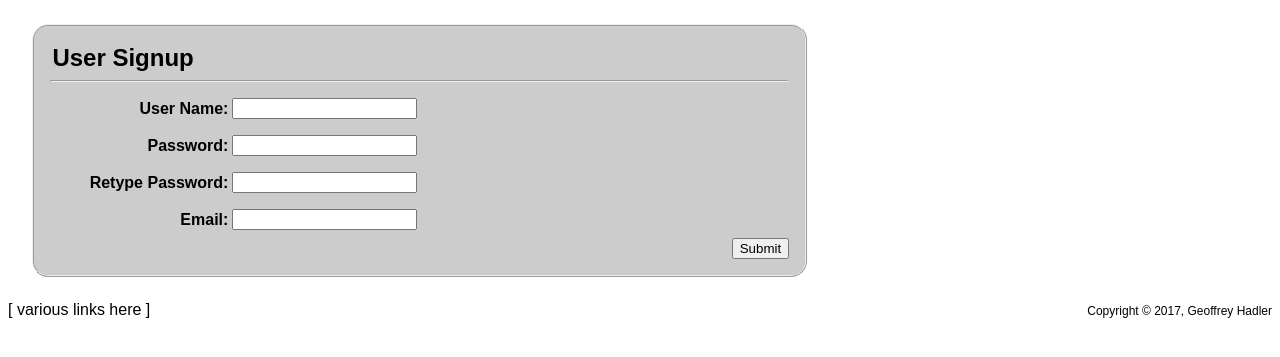
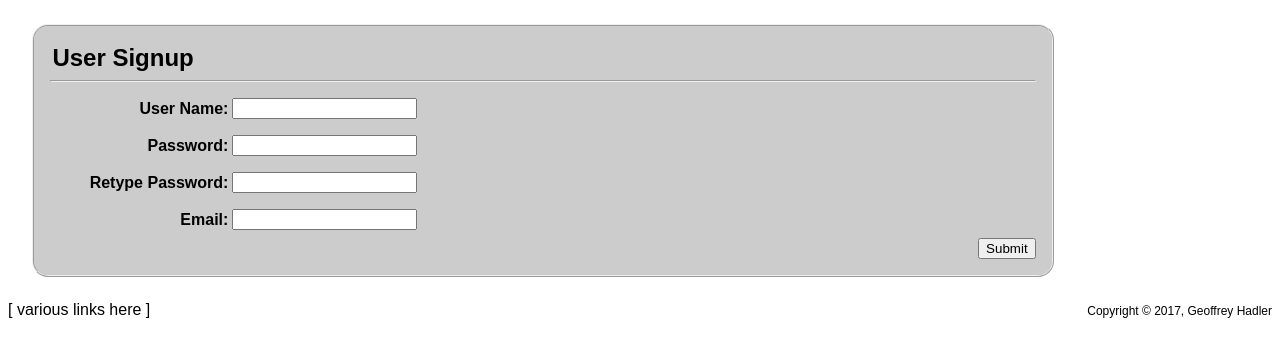
Before and after one commit to ghlaunchcode/user-signup, a Flask app: page / in a window 1280 px wide. Shown: the part 78-435 px from the top of the page. Run offline with Flask 2, Linux system fonts and the light colour scheme.

Commit message:
increase form width

```diff
--- a/templates/index.html
+++ b/templates/index.html
@@ -14,13 +14,11 @@
             border: 2pt ridge;
             border-radius: 1em;
             margin: .5em;
-            width: 60%;
+            width: 80%;
             padding: 1em;
         }
 
         .encapField {
-             /*table;*/
-
             width: 100%;
         }
 
@@ -28,7 +26,6 @@
             width: 100%;
             display:flex;
             flex-direction: row;
-            /*display: table-row;*/
             align-items: center;
             border-radius: .5em;
         }
@@ -45,7 +42,6 @@
             font-weight: bold;
             text-align: right;
             width: 16ch;
-            /*display: table-cell;*/
         }
 
         .msgError {
@@ -59,7 +55,6 @@
             font-weight: bold;
             font-size: 200%;
             color: #ff0;
-            /*display: table-cell;*/
             text-align: center;
             vertical-align: middle;
         }
@@ -80,7 +75,6 @@
     <form method="POST">
         <h2>User Signup</h2>
         <hr />
-        <div class="encapField">
         <div class="inField"> <!--{{statusUserName}}"> -->
         <!--<div class="inField status-condition_ERROR"> -->
             <span class="lineIcon">&rarr;</span>
@@ -113,7 +107,6 @@
             <span class="msgError">{{strerrEmail}}</span>
             <span class="lineIcon">&larr;</span>
         </div>
-        </div>
         <div class="rightField">
             <input type="submit"/>
         </div>
```
